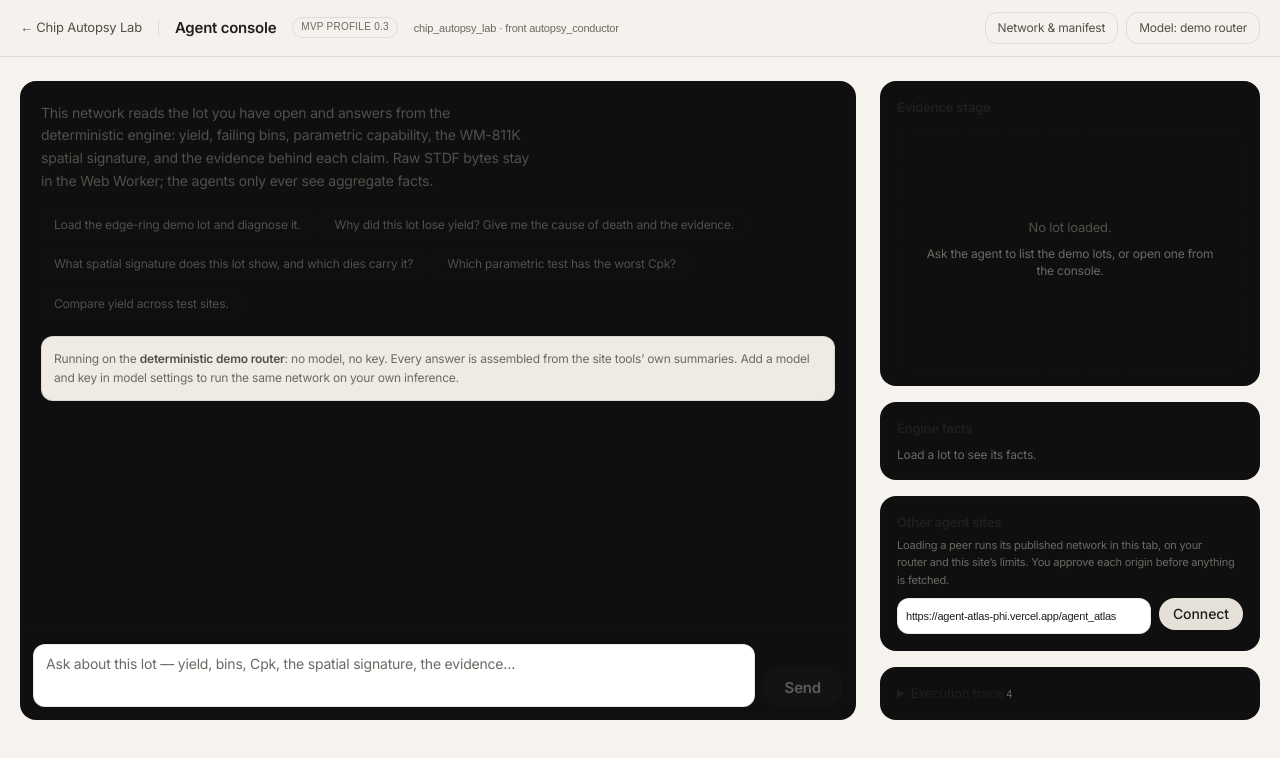
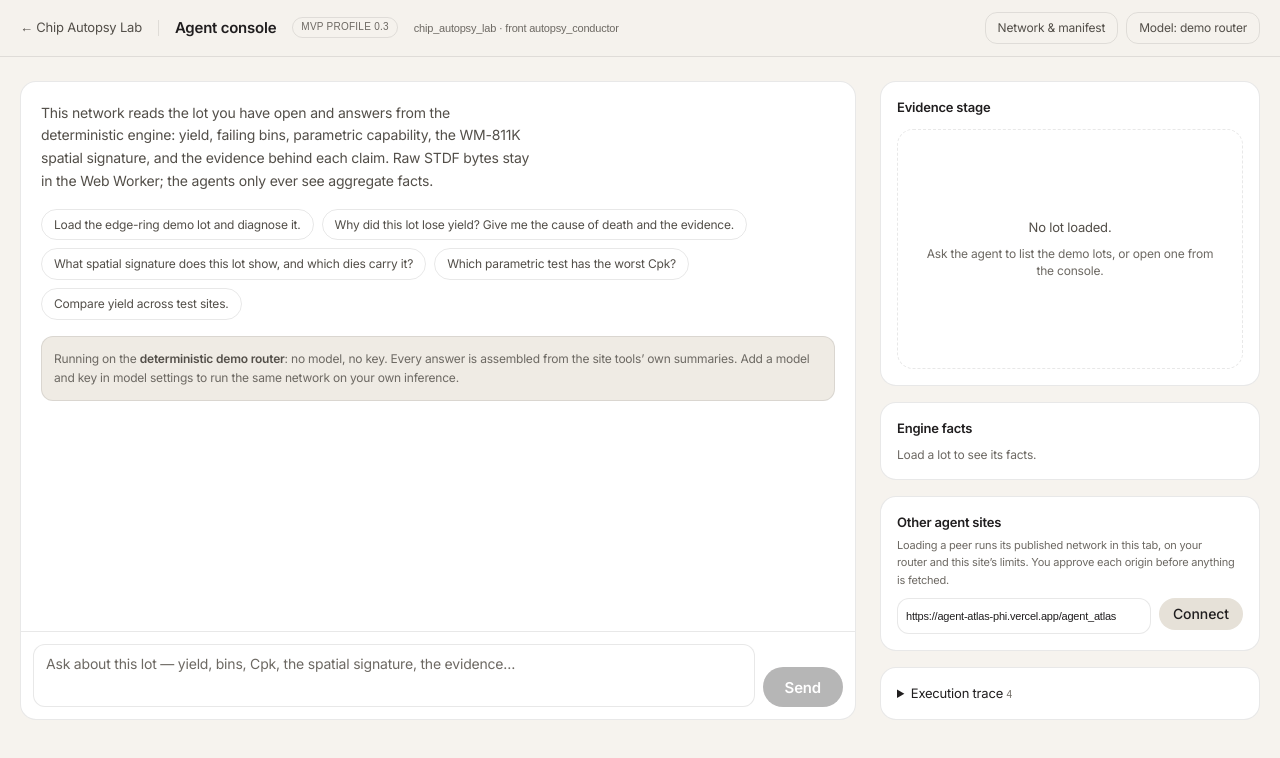
Before and after one commit to suyin31/chip-autopsy-lab, a Next.js app: page /agents in a window 1280 px wide. Shown: the top 758 px of the page. Built offline with nearby package versions, Linux system fonts and the light colour scheme; a web font is replaced by a local one.

Commit message:
Console: theme-aware surfaces, so the light theme is readable

```diff
--- a/src/app/chip_autopsy_lab/page.tsx
+++ b/src/app/chip_autopsy_lab/page.tsx
@@ -86,7 +86,7 @@ export default async function NetworkPage() {
           </h2>
           <ul className="flex flex-col gap-2">
             {agents.map((agent) => (
-              <li key={agent.name} className="rounded-panel border border-hairline bg-panel p-4">
+              <li key={agent.name} className="rounded-panel border border-hairline bg-surface p-4">
                 <p className="font-mono text-[13px] text-text-primary">
                   {agent.name}
                   {agent.name === frontMan ? (
@@ -106,7 +106,7 @@ export default async function NetworkPage() {
           </ul>
         </section>
 
-        <section className="rounded-panel border border-hairline bg-panel p-4 text-[12px] leading-relaxed text-text-secondary">
+        <section className="rounded-panel border border-hairline bg-surface p-4 text-[12px] leading-relaxed text-text-secondary">
           <p>
             Calling this network from another agentic site: point a tool at this page’s URL. The
             caller’s runtime fetches <code className="font-mono">/agent-manifest.json</code>, matches
--- a/src/ui/agent-console/AgentConsole.tsx
+++ b/src/ui/agent-console/AgentConsole.tsx
@@ -398,7 +398,7 @@ export function AgentConsole() {
       </header>
 
       <div className="mx-auto grid max-w-[1360px] gap-6 px-5 py-6 lg:grid-cols-[minmax(0,1fr)_380px]">
-        <section className="flex min-h-[70vh] flex-col rounded-panel border border-hairline bg-panel">
+        <section className="flex min-h-[70vh] flex-col rounded-panel border border-hairline bg-surface">
           <div className="flex-1 space-y-4 overflow-y-auto p-5">
             {transcript.length === 0 && !running ? (
               <div className="flex flex-col gap-4">
@@ -445,7 +445,7 @@ export function AgentConsole() {
                     <p className="mb-1 font-mono text-[10px] uppercase tracking-wide text-text-tertiary">
                       {item.peerOrigin ? `peer · ${item.peerOrigin}` : 'agent'} · {item.routerLabel}
                     </p>
-                    <div className="whitespace-pre-wrap rounded-panel border border-hairline bg-surface px-4 py-3 text-[14px] leading-relaxed text-text-primary">
+                    <div className="whitespace-pre-wrap rounded-panel border border-hairline bg-surface-sunken px-4 py-3 text-[14px] leading-relaxed text-text-primary">
                       {item.text}
                     </div>
                   </div>
@@ -519,7 +519,7 @@ export function AgentConsole() {
                       : `Contact ${consentRequest.origin} to ${consentRequest.purpose ?? 'load another agent site'}?`}
                 </p>
                 {consentRequest.args && Object.keys(consentRequest.args).length > 0 ? (
-                  <pre className="mt-2 overflow-x-auto rounded-control bg-surface p-2 font-mono text-[11px] text-text-secondary">
+                  <pre className="mt-2 overflow-x-auto rounded-control bg-fill-1 p-2 font-mono text-[11px] text-text-secondary">
                     {JSON.stringify(consentRequest.args, null, 2)}
                   </pre>
                 ) : null}
@@ -593,7 +593,7 @@ export function AgentConsole() {
         </section>
 
         <aside className="flex flex-col gap-4">
-          <section className="rounded-panel border border-hairline bg-panel p-4">
+          <section className="rounded-panel border border-hairline bg-surface p-4">
             <div className="mb-3 flex items-center justify-between">
               <h2 className="text-[13px] text-text-primary">Evidence stage</h2>
               {highlight.ids.size > 0 ? (
@@ -615,7 +615,7 @@ export function AgentConsole() {
             />
           </section>
 
-          <section className="rounded-panel border border-hairline bg-panel p-4">
+          <section className="rounded-panel border border-hairline bg-surface p-4">
             <h2 className="mb-2 text-[13px] text-text-primary">Engine facts</h2>
             {payload ? (
               <ul className="flex flex-col gap-1.5">
@@ -644,7 +644,7 @@ export function AgentConsole() {
             )}
           </section>
 
-          <section className="rounded-panel border border-hairline bg-panel p-4">
+          <section className="rounded-panel border border-hairline bg-surface p-4">
             <h2 className="text-[13px] text-text-primary">Other agent sites</h2>
             <p className="mt-1 text-[11px] leading-relaxed text-text-tertiary">
               Loading a peer runs its published network in this tab, on your router and this
@@ -688,7 +688,7 @@ export function AgentConsole() {
             ) : null}
           </section>
 
-          <details className="rounded-panel border border-hairline bg-panel p-4">
+          <details className="rounded-panel border border-hairline bg-surface p-4">
             <summary className="cursor-pointer text-[13px] text-text-primary">
               Execution trace <span className="font-mono text-[10px] text-text-tertiary">{trace.length}</span>
             </summary>
```
